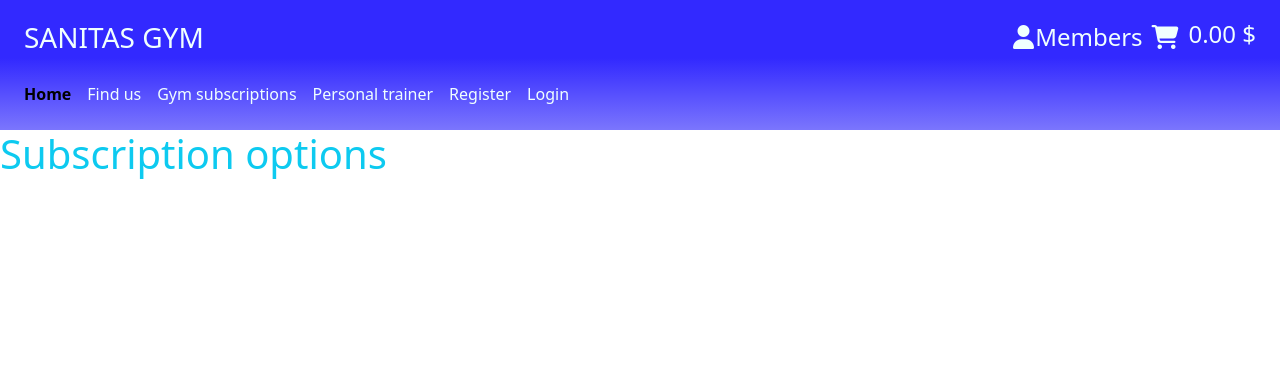
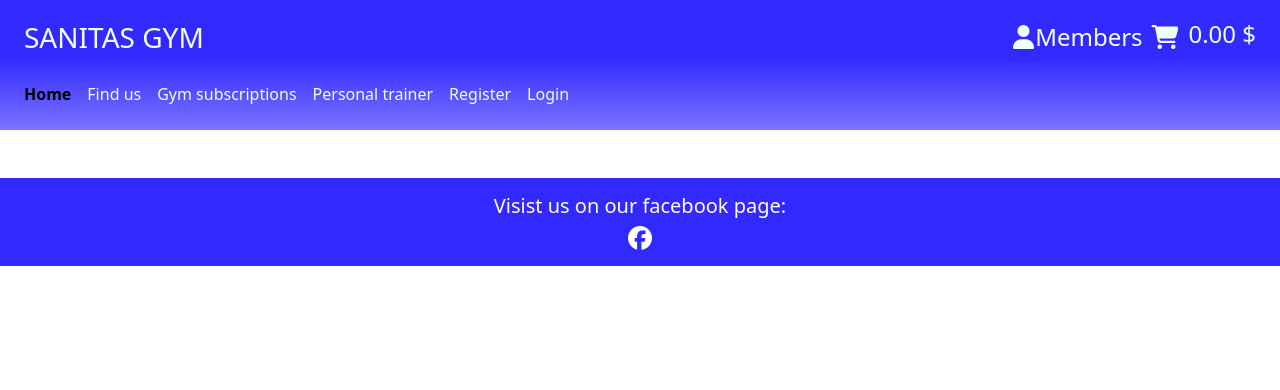
Before and after one commit to MTSSamsioe/sanitas, a Django app: page /products/subscriptions/ in a window 1280 px wide. Shown: the top 390 px of the page. Run offline with Django 3.2, Linux system fonts and the light colour scheme; data that the repository does not hold is empty; some libraries are stand-ins or nearby versions.

Commit message:
Add content to Readme sections checkout, bag page not found and fix css issue on fotter

```diff
--- a/products/templates/products/pt_sessions.html
+++ b/products/templates/products/pt_sessions.html
@@ -3,7 +3,7 @@
 
 {% block content %}
 
-<h1 class="text-info"> Subscription options</h1>
+
 <div class="container">
   <div class="row gy-3 justify-content-center mr-3">
 
--- a/products/templates/products/subscriptions.html
+++ b/products/templates/products/subscriptions.html
@@ -2,11 +2,11 @@
 {% load static % }
 
 {% block content %}
-<h1 class="text-info"> Subscription options</h1>
-<div class="container">
-    <div class="row gy-3 justify-content-center mr-3">
+
+<div class="container ">
+    <div class="row  justify-content-center ">
         {% for subscription in subscriptions %}
-        <div class="card mb-3 card-whole" style="max-width: 18rem;">
+        <div class="card card-whole" style="max-width: 18rem; ">
           <div class="card-header bg-transparent h2">{{subscription.name}}</div>
             <div class="card-body ">
               <h5 class="card-title">{{subscsubscription.description}}</h5>
--- a/static/css/style.css
+++ b/static/css/style.css
@@ -27,6 +27,7 @@
 .card-whole {
     background-image: linear-gradient(to bottom right, rgba(42, 76, 246, 0.81), rgba(42, 76, 246, 0.54));
     margin-right: 5%;
+    margin-top: 5%;
 }
 
 .card-center {
@@ -38,3 +39,10 @@
 .cursor-arrow {
     cursor: pointer;
 }
+
+/* Fotter css */
+
+.my-footer {
+
+    background-color: rgba(50, 41, 255, 1);
+}
--- a/subscriptions/templates/subscriptions/stripe_subscriptions.html
+++ b/subscriptions/templates/subscriptions/stripe_subscriptions.html
@@ -2,7 +2,7 @@
 {% load static % }
 
 {% block content %}
-<h1 class="text-info"> Subscription options</h1>
+
 <div class="container">
     <div class="row gy-3 justify-content-center mr-3">
         {% for plan in plans %}
--- a/templates/base.html
+++ b/templates/base.html
@@ -99,11 +99,12 @@
 
 
   </header>
-
+  <!-- Main content section -->
+  <main>
     {% block content %}
 
-  {% endblock%}
-
+    {% endblock %}
+  </main>
 
 
   <script>
@@ -115,7 +116,7 @@
   </script>
   <!-- Footer section -->
   <footer>
-  <div class="container-fluid my-footer mt-3">
+    <div class="container-fluid my-footer mt-5">
         <div class="row">
 
             <div class="d-flex justify-content-center text-center my-3">
```
Also changed, not shown: home/static/home/css/home.css (+1 -6 lines), README.md. Lines whose indentation alone changed are shown as unchanged.
